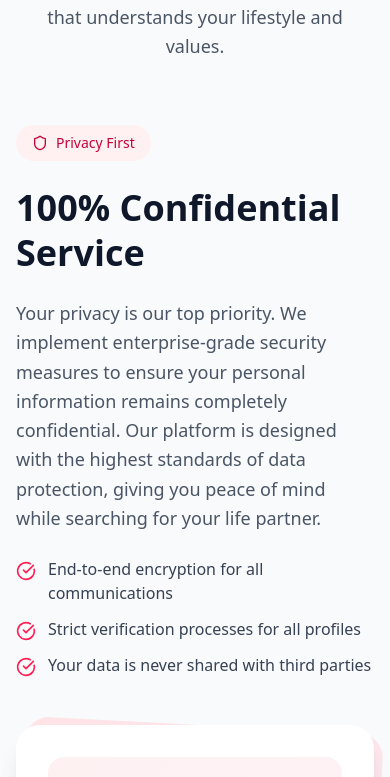
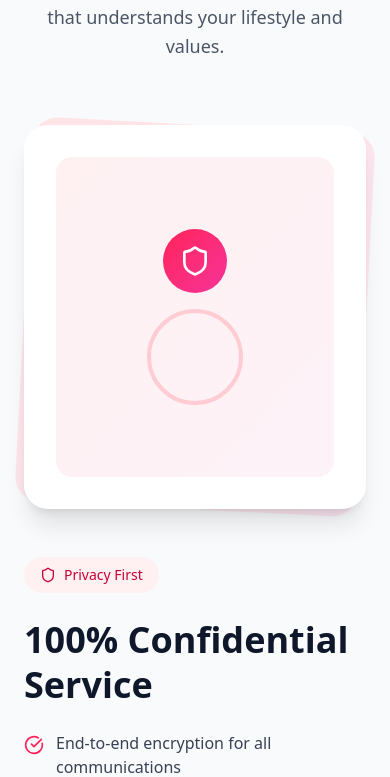
Before and after one commit to groviaus/WeTooMedia-Metrimonial, a Next.js app: page / in a window 390 px wide. Shown: the part 1441-2218 px from the top of the page. Built offline with nearby package versions, Linux system fonts and the light colour scheme.

Commit message:
Refactor layout in features section of index.jsx: adjust padding and order classes for improved responsiveness and visual consistency.

```diff
--- a/src/app/features/index.jsx
+++ b/src/app/features/index.jsx
@@ -115,7 +115,7 @@ const index = () => {
   return (
     <>
       {/* Features Section */}
-      <section className="py-20 lg:py-32 px-4 sm:px-6 lg:px-8 bg-gray-50">
+      <section className="py-20 lg:py-32 px-6 sm:px-6 lg:px-8 bg-gray-50">
         <div className="max-w-7xl mx-auto">
           {/* Section Header */}
           <div className="text-center mb-16 lg:mb-20">
@@ -148,7 +148,7 @@ const index = () => {
             return (
               <div key={feature.id} className={`grid lg:grid-cols-2 gap-12 lg:gap-16 items-center ${!isLast ? 'mb-20 lg:mb-24' : ''}`}>
                 {/* Image */}
-                <div className={isEven ? "order-2 lg:order-1" : "order-1 lg:order-2"}>
+                <div className={isEven ? "order-1 lg:order-1" : "order-1 lg:order-2"}>
                   <div className="relative">
                     <div className={`absolute inset-0 bg-gradient-to-br ${feature.colors.bg} rounded-3xl transform ${isEven ? 'rotate-3' : '-rotate-3'}`}></div>
                     <div className="relative bg-white rounded-3xl p-8 shadow-xl">
@@ -169,7 +169,7 @@ const index = () => {
                 </div>
 
                 {/* Content */}
-                <div className={isEven ? "order-1 lg:order-2" : "order-2 lg:order-1"}>
+                <div className={isEven ? "order-2 lg:order-2" : "order-2 lg:order-1"}>
                   <div className="space-y-6">
                     <div className={`inline-flex items-center px-4 py-2 ${feature.colors.badge} rounded-full text-sm font-medium`}>
                       <IconComponent className="w-4 h-4 mr-2" />
@@ -178,7 +178,7 @@ const index = () => {
                     <h3 className="text-4xl md:text-5xl font-bold text-slate-900 leading-tight">
                       {feature.title}
                     </h3>
-                    <p className="text-lg text-gray-600 leading-relaxed">
+                    <p className="text-lg hidden md:block text-gray-600 leading-relaxed">
                       {feature.description}
                     </p>
                     <ul className="space-y-3">
```
